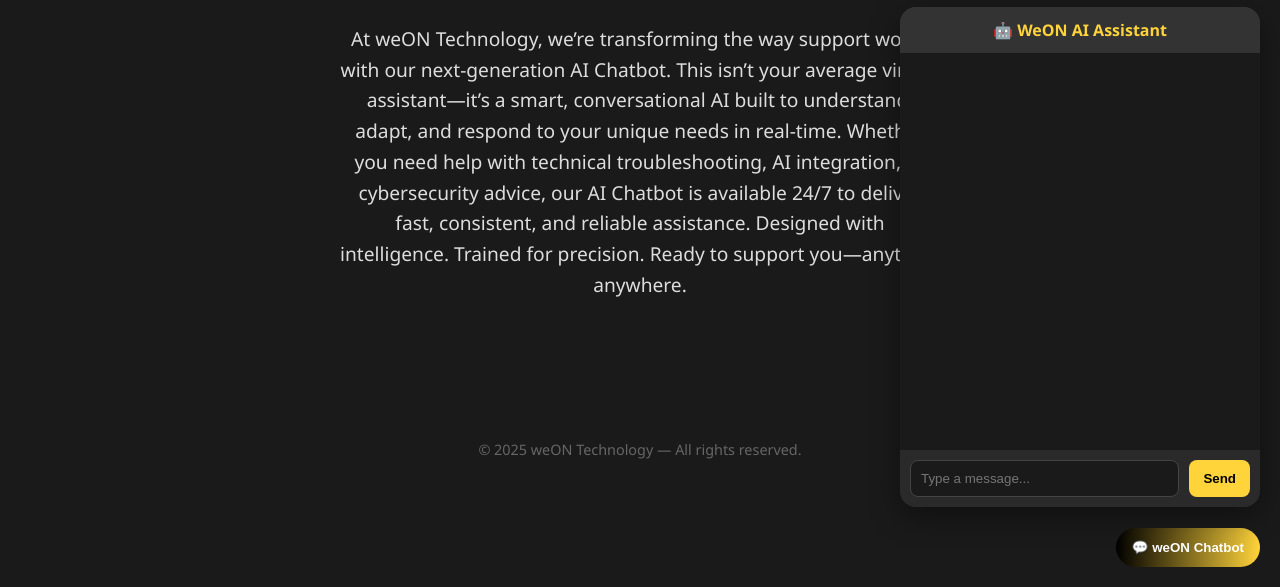
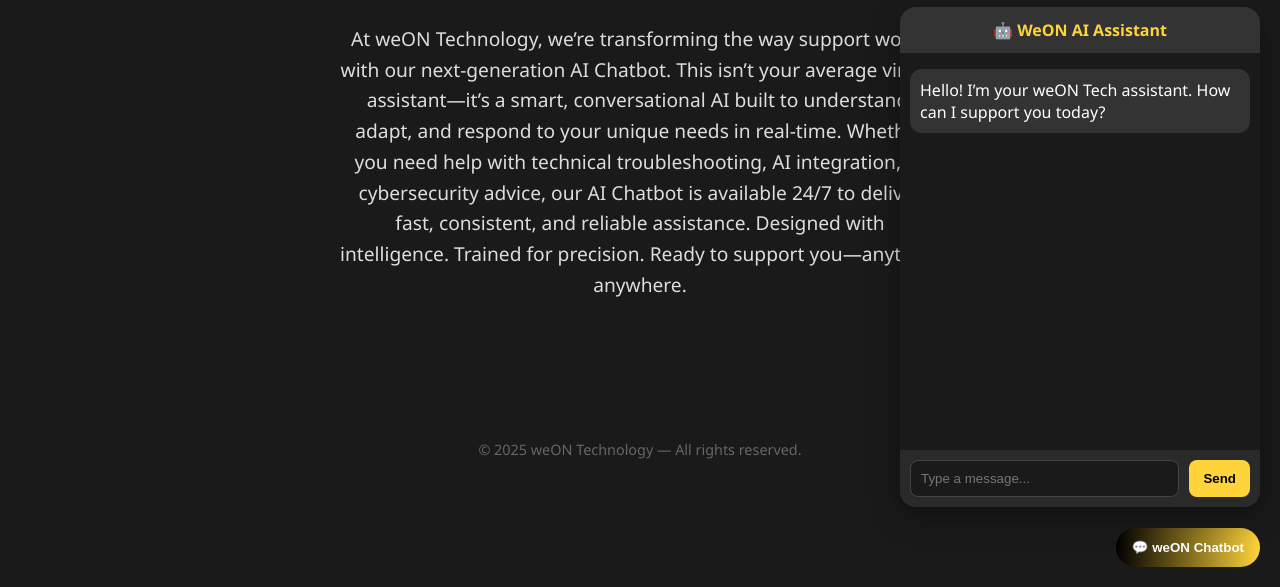
Before and after one commit to ComputerfreeksNZ/weON-v.1, a plain HTML site: page chatbot.html in a window 1280 px wide. Both pictures are taken after a click on the button "💬 weON Chatbot". Shown: the part 213-800 px from the top of the page. Drawn offline with Linux system fonts and the light colour scheme.

Commit message:
Add files via upload

```diff
--- a/chatbot.html
+++ b/chatbot.html
@@ -108,9 +108,19 @@ Designed with intelligence. Trained for precision. Ready to support you—anytim
     const MODEL_NAME = "qwen2.5-3b-instruct";
 
     document.getElementById("chatToggleButton").onclick = () => {
-      const chat = document.getElementById("chatContainer");
-      chat.style.display = chat.style.display === "flex" ? "none" : "flex";
-    };
+  const chat = document.getElementById("chatContainer");
+  const chatBox = document.getElementById("chatBox");
+  const wasHidden = chat.style.display !== "flex";
+  chat.style.display = wasHidden ? "flex" : "none";
+
+  if (wasHidden && chatBox.childElementCount === 0) {
+    const welcome = document.createElement("div");
+    welcome.textContent = "Hello! I’m your weON Tech assistant. How can I support you today?";
+    welcome.style = "margin:6px 0;padding:10px;border-radius:12px;background:#333;color:#fff;align-self:flex-start;";
+    chatBox.appendChild(welcome);
+    chatBox.scrollTop = chatBox.scrollHeight;
+  }
+};
 
     function handleKeyPress(event) {
       if (event.key === "Enter") sendMessage();
```
